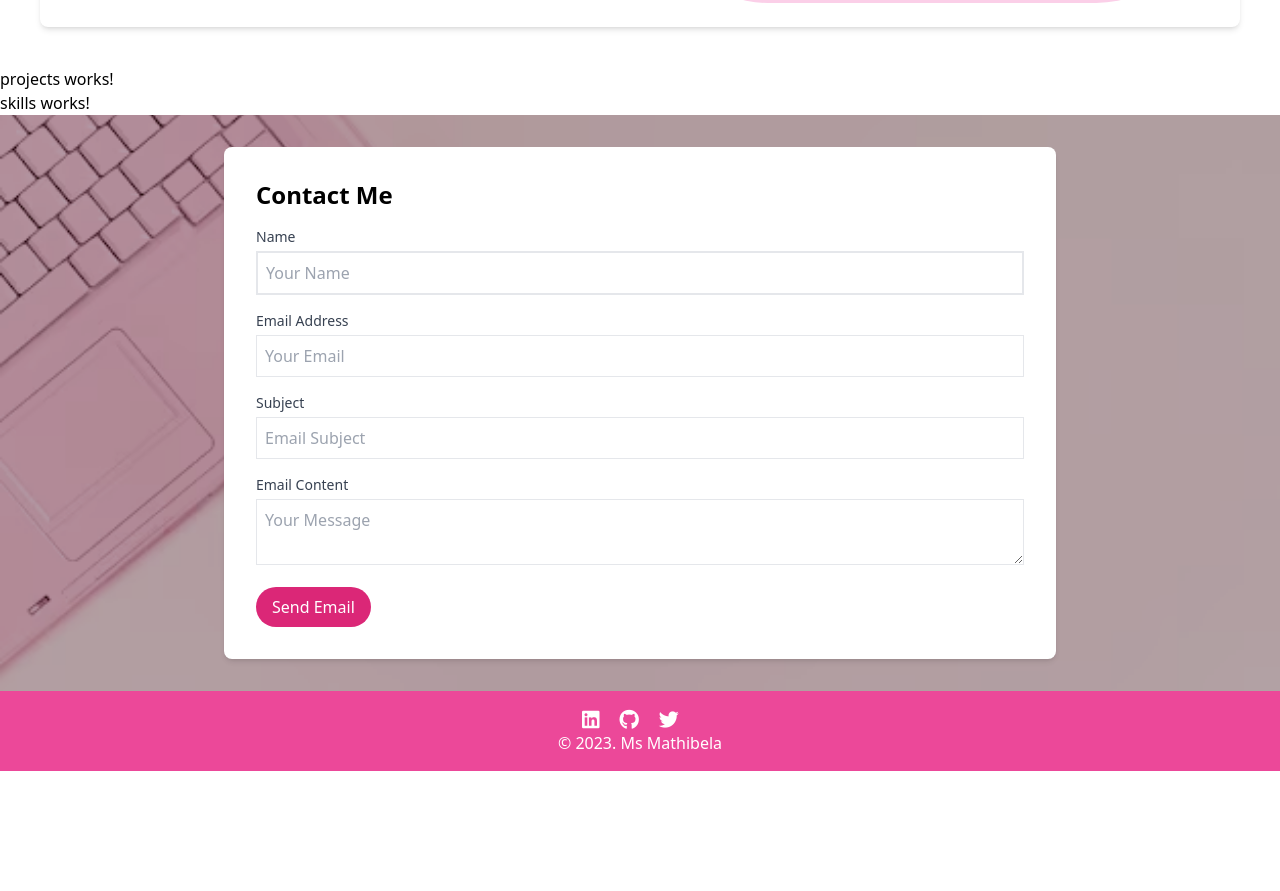
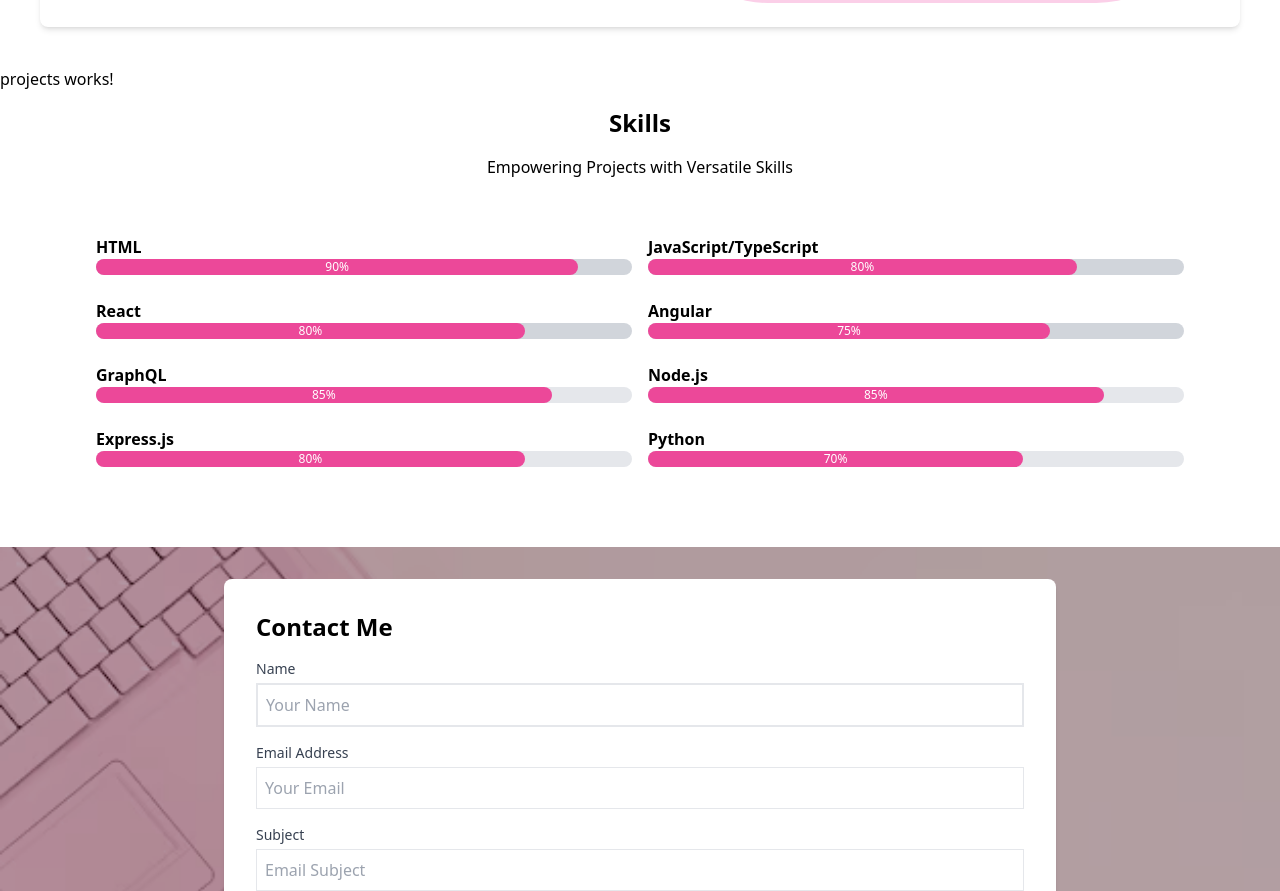
Before and after one commit to MathibelaD/AngularApp, an Angular app: page /skills in a window 1280 px wide. Shown: the part 873-1764 px from the top of the page. Before the commit the page ends 1644 px from the top, so only its background shows below. Built offline with nearby package versions, Linux system fonts and the light colour scheme.

Commit message:
feat: skills section

```diff
--- a/src/app/skills/skills.component.html
+++ b/src/app/skills/skills.component.html
@@ -1 +1,24 @@
-<p>skills works!</p>
+<div class="p-4">
+    <h2 class="text-2xl text-center font-bold mb-4">Skills</h2>
+    <h6 class="text-center mb-2">Empowering Projects with Versatile Skills</h6>
+    <div class="grid grid-cols-1 sm:grid-cols-2 gap-4 mx-4 my-4 sm:my-14 sm:mx-20">
+      <!-- Frontend skills -->
+      <div *ngFor="let skill of getSkillsByCategory('frontend')" class="mb-2">
+        <p class="font-semibold">{{ skill.name }}</p>
+        <div class="w-full bg-gray-300 rounded-full">
+          <div class="bg-pink-500 text-xs leading-none py-0.5 text-center text-white rounded-full" [style.width.%]="skill.progress">
+            {{ skill.progress }}%
+          </div>
+        </div>
+      </div>
+      <!-- Backend skills -->
+      <div *ngFor="let skill of getSkillsByCategory('backend')" class="mb-2">
+        <p class="font-semibold">{{ skill.name }}</p>
+        <div class="w-full bg-gray-200 rounded-full">
+          <div class="bg-pink-500 text-xs leading-none py-0.5 text-center text-white rounded-full" [style.width.%]="skill.progress">
+            {{ skill.progress }}%
+          </div>
+        </div>
+      </div>
+    </div>
+  </div>
--- a/src/app/skills/skills.component.ts
+++ b/src/app/skills/skills.component.ts
@@ -7,7 +7,27 @@ import { Title } from '@angular/platform-browser';
   styleUrls: ['./skills.component.css']
 })
 export class SkillsComponent {
+  skills: { name: string, progress: number, category: string }[] = [
+    { name: 'HTML', progress: 90, category: 'frontend' },
+    { name: 'GraphQL', progress: 85, category: 'backend' },
+    { name: 'JavaScript/TypeScript', progress: 80, category: 'frontend' },
+    { name: 'Node.js', progress: 85, category: 'backend' },
+    { name: 'Express.js', progress: 80, category: 'backend' },
+    { name: 'Python', progress: 70, category: 'backend' },
+    { name: 'React', progress: 80, category: 'frontend' },
+    { name: 'Angular', progress: 75, category: 'frontend' },
+    // Add more skills as needed
+  ];
   constructor(private TitleService: Title) {
     this.TitleService.setTitle("Ms Mathibela - skills")
   }
+
+  get categories(): string[] {
+    return [...new Set(this.skills.map(skill => skill.category))];
+  }
+
+  getSkillsByCategory(category: string): any[] {
+    return this.skills.filter(skill => skill.category === category);
+  }
+
 }
```
Also changed, not shown: 1 other file (tests, documents, lock files or other folders).
